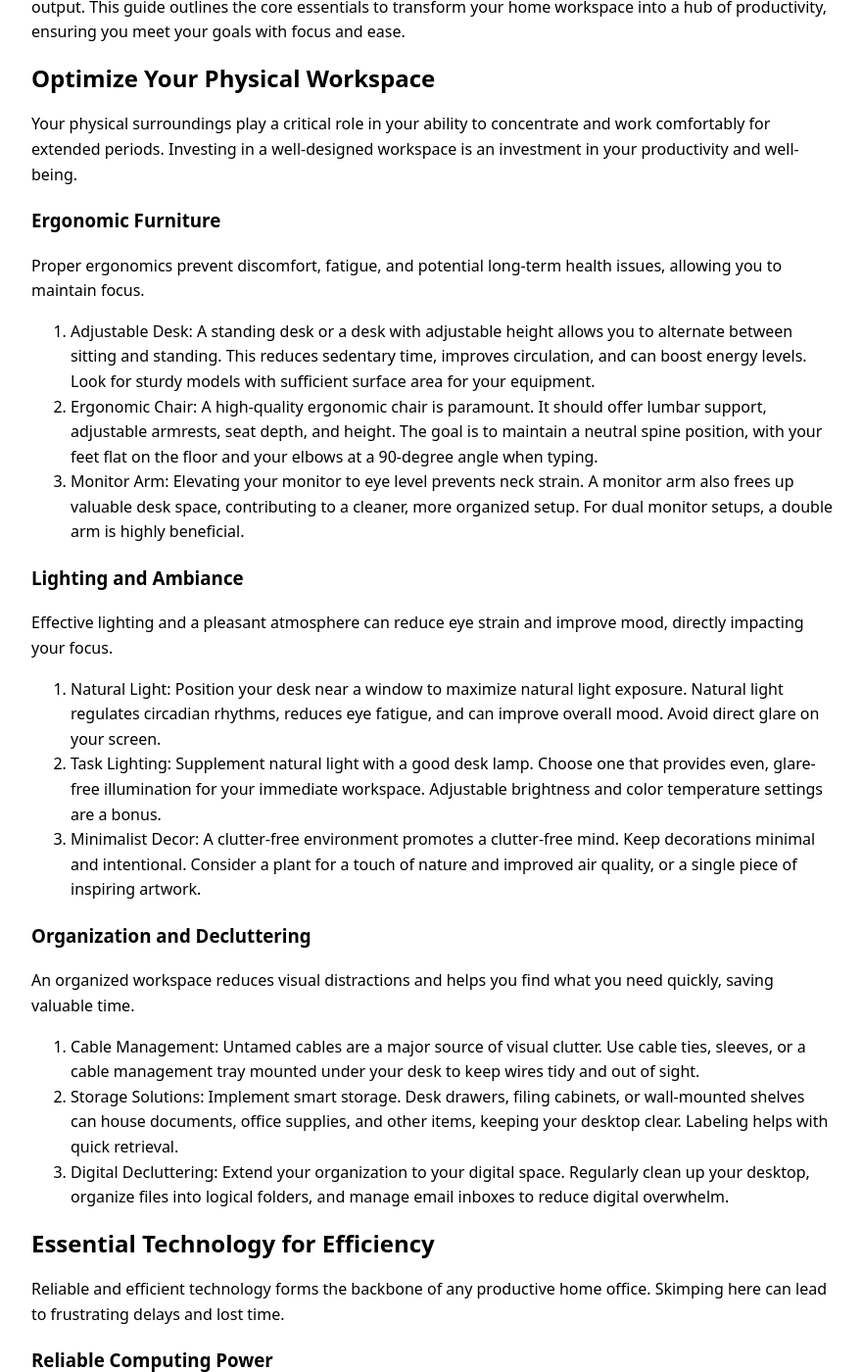
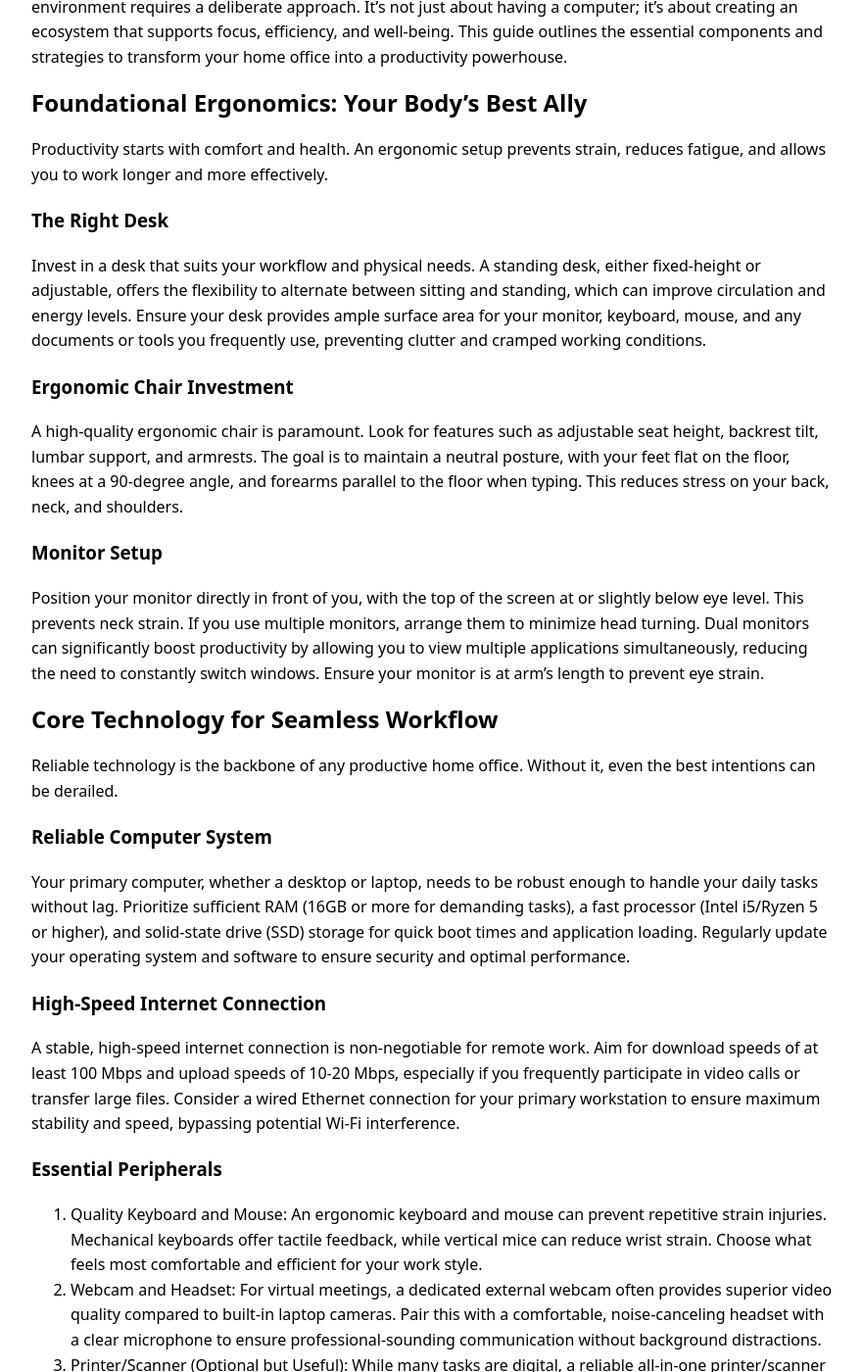
Before and after one commit to ironaclaw/ironaclaw.github.io, a Jekyll site: the page built from _posts/2026-02-12-home-office-productivity-essentials.md, in a window 1280 px wide and 1400 px high, scrolled down 194 px. Shown: the whole window at 98% size, without its empty margins (198-1078 px from the left). Built offline with Jekyll 4.4.1, drawn with Linux system fonts in a browser that asks for light colours; some of the changed text lies outside the part shown.

Commit message:
Add 2026-02-12-home-office-productivity-essentials.md

```diff
--- a/_posts/2026-02-12-home-office-productivity-essentials.md
+++ b/_posts/2026-02-12-home-office-productivity-essentials.md
@@ -11,98 +11,80 @@ model_used: gemini-2.5-flash
 
 # Boost Your Home Office Productivity: Essential Tools and Strategies
 
-Establishing a productive home office is no longer a luxury but a necessity for many professionals and small business owners. The right environment, technology, and habits can significantly impact your efficiency and output. This guide outlines the core essentials to transform your home workspace into a hub of productivity, ensuring you meet your goals with focus and ease.
+The shift to remote work has made the home office a central hub for many professionals and small business owners. While the flexibility is appealing, maintaining high productivity outside a traditional office environment requires a deliberate approach. It's not just about having a computer; it's about creating an ecosystem that supports focus, efficiency, and well-being. This guide outlines the essential components and strategies to transform your home office into a productivity powerhouse.
 
-## Optimize Your Physical Workspace
+## Foundational Ergonomics: Your Body's Best Ally
 
-Your physical surroundings play a critical role in your ability to concentrate and work comfortably for extended periods. Investing in a well-designed workspace is an investment in your productivity and well-being.
+Productivity starts with comfort and health. An ergonomic setup prevents strain, reduces fatigue, and allows you to work longer and more effectively.
 
-### Ergonomic Furniture
+### The Right Desk
+Invest in a desk that suits your workflow and physical needs. A standing desk, either fixed-height or adjustable, offers the flexibility to alternate between sitting and standing, which can improve circulation and energy levels. Ensure your desk provides ample surface area for your monitor, keyboard, mouse, and any documents or tools you frequently use, preventing clutter and cramped working conditions.
 
-Proper ergonomics prevent discomfort, fatigue, and potential long-term health issues, allowing you to maintain focus.
+### Ergonomic Chair Investment
+A high-quality ergonomic chair is paramount. Look for features such as adjustable seat height, backrest tilt, lumbar support, and armrests. The goal is to maintain a neutral posture, with your feet flat on the floor, knees at a 90-degree angle, and forearms parallel to the floor when typing. This reduces stress on your back, neck, and shoulders.
 
-1.  Adjustable Desk: A standing desk or a desk with adjustable height allows you to alternate between sitting and standing. This reduces sedentary time, improves circulation, and can boost energy levels. Look for sturdy models with sufficient surface area for your equipment.
-2.  Ergonomic Chair: A high-quality ergonomic chair is paramount. It should offer lumbar support, adjustable armrests, seat depth, and height. The goal is to maintain a neutral spine position, with your feet flat on the floor and your elbows at a 90-degree angle when typing.
-3.  Monitor Arm: Elevating your monitor to eye level prevents neck strain. A monitor arm also frees up valuable desk space, contributing to a cleaner, more organized setup. For dual monitor setups, a double arm is highly beneficial.
+### Monitor Setup
+Position your monitor directly in front of you, with the top of the screen at or slightly below eye level. This prevents neck strain. If you use multiple monitors, arrange them to minimize head turning. Dual monitors can significantly boost productivity by allowing you to view multiple applications simultaneously, reducing the need to constantly switch windows. Ensure your monitor is at arm's length to prevent eye strain.
 
-### Lighting and Ambiance
+## Core Technology for Seamless Workflow
 
-Effective lighting and a pleasant atmosphere can reduce eye strain and improve mood, directly impacting your focus.
+Reliable technology is the backbone of any productive home office. Without it, even the best intentions can be derailed.
 
-1.  Natural Light: Position your desk near a window to maximize natural light exposure. Natural light regulates circadian rhythms, reduces eye fatigue, and can improve overall mood. Avoid direct glare on your screen.
-2.  Task Lighting: Supplement natural light with a good desk lamp. Choose one that provides even, glare-free illumination for your immediate workspace. Adjustable brightness and color temperature settings are a bonus.
-3.  Minimalist Decor: A clutter-free environment promotes a clutter-free mind. Keep decorations minimal and intentional. Consider a plant for a touch of nature and improved air quality, or a single piece of inspiring artwork.
+### Reliable Computer System
+Your primary computer, whether a desktop or laptop, needs to be robust enough to handle your daily tasks without lag. Prioritize sufficient RAM (16GB or more for demanding tasks), a fast processor (Intel i5/Ryzen 5 or higher), and solid-state drive (SSD) storage for quick boot times and application loading. Regularly update your operating system and software to ensure security and optimal performance.
 
-### Organization and Decluttering
+### High-Speed Internet Connection
+A stable, high-speed internet connection is non-negotiable for remote work. Aim for download speeds of at least 100 Mbps and upload speeds of 10-20 Mbps, especially if you frequently participate in video calls or transfer large files. Consider a wired Ethernet connection for your primary workstation to ensure maximum stability and speed, bypassing potential Wi-Fi interference.
 
-An organized workspace reduces visual distractions and helps you find what you need quickly, saving valuable time.
+### Essential Peripherals
+1.  Quality Keyboard and Mouse: An ergonomic keyboard and mouse can prevent repetitive strain injuries. Mechanical keyboards offer tactile feedback, while vertical mice can reduce wrist strain. Choose what feels most comfortable and efficient for your work style.
+2.  Webcam and Headset: For virtual meetings, a dedicated external webcam often provides superior video quality compared to built-in laptop cameras. Pair this with a comfortable, noise-canceling headset with a clear microphone to ensure professional-sounding communication without background distractions.
+3.  Printer/Scanner (Optional but Useful): While many tasks are digital, a reliable all-in-one printer/scanner can be invaluable for documents that require physical signatures, scanning receipts, or occasional printing. Choose a model with wireless capabilities for convenience.
 
-1.  Cable Management: Untamed cables are a major source of visual clutter. Use cable ties, sleeves, or a cable management tray mounted under your desk to keep wires tidy and out of sight.
-2.  Storage Solutions: Implement smart storage. Desk drawers, filing cabinets, or wall-mounted shelves can house documents, office supplies, and other items, keeping your desktop clear. Labeling helps with quick retrieval.
-3.  Digital Decluttering: Extend your organization to your digital space. Regularly clean up your desktop, organize files into logical folders, and manage email inboxes to reduce digital overwhelm.
+## Software and Digital Tools for Efficiency
 
-## Essential Technology for Efficiency
+Beyond hardware, the right software stack empowers streamlined workflows and effective collaboration.
 
-Reliable and efficient technology forms the backbone of any productive home office. Skimping here can lead to frustrating delays and lost time.
+### Project Management and Task Tracking
+Tools like Asana, Trello, Monday.com, or ClickUp help you organize projects, assign tasks, set deadlines, and track progress. They provide a centralized view of your workload, ensuring nothing falls through the cracks and facilitating collaboration with team members.
 
-### Reliable Computing Power
+### Communication and Collaboration Platforms
+Platforms such as Slack, Microsoft Teams, and Zoom are essential for real-time communication, file sharing, and video conferencing. They help maintain team cohesion and ensure clear, efficient communication, mimicking the spontaneous interactions of a physical office.
 
-Your primary work device needs to be capable of handling your daily tasks without lag.
+### Cloud Storage and Backup
+Services like Google Drive, Dropbox, and OneDrive offer secure cloud storage, allowing you to access your files from anywhere and share them easily. Crucially, they provide automatic backup, protecting your work from hardware failures or accidental deletions. Implement a robust backup strategy, including both cloud and local backups.
 
-1.  High-Performance Computer: Whether a laptop or desktop, ensure your computer has sufficient RAM (16GB recommended for multitasking), a fast processor, and ample SSD storage. This prevents slowdowns when running multiple applications.
-2.  Multiple Monitors: A dual or even triple monitor setup significantly enhances productivity by allowing you to view multiple applications simultaneously without constant alt-tabbing. This is particularly useful for research, coding, design, or data analysis.
+### Focus and Time Management Apps
+Distractions are abundant in a home environment. Apps that employ the Pomodoro Technique (e.g., Forest, Focus@Will) or website blockers (e.g., Freedom, Cold Turkey) can help you maintain focus during work sprints. Calendar apps like Google Calendar or Outlook Calendar are vital for scheduling meetings, blocking out focus time, and managing your daily agenda.
 
-### High-Speed Internet and Connectivity
+## Optimizing Your Workspace Environment
 
-A stable and fast internet connection is non-negotiable for remote work.
+Your physical surroundings significantly impact your mental state and ability to concentrate.
 
-1.  Robust Internet Service Provider (ISP): Choose an ISP that offers reliable service and speeds appropriate for your workload, including video conferencing and large file transfers.
-2.  Quality Router: Invest in a modern Wi-Fi router that can handle multiple devices and provide strong signal coverage throughout your home office. Consider a mesh Wi-Fi system for larger homes.
-3.  Backup Internet: For critical tasks, a mobile hotspot or a secondary internet connection can be a lifesaver during outages.
+### Declutter and Organize
+A cluttered workspace leads to a cluttered mind. Regularly clear your desk of unnecessary items. Use organizers, trays, and digital filing systems to keep your physical and digital spaces tidy. A minimalist approach often fosters a sense of calm and focus.
 
-### Communication Tools
+### Lighting Matters
+Maximize natural light whenever possible. Position your desk near a window to benefit from daylight, which can improve mood and reduce eye strain. Supplement with good task lighting, such as a desk lamp, to illuminate your workspace evenly and reduce shadows, especially during darker hours. Avoid overhead lighting that creates glare on your screen.
 
-Clear communication is vital for collaboration and client interactions.
+### Sound Control
+Minimize auditory distractions. If you live in a noisy environment, consider noise-canceling headphones. White noise generators or ambient sound apps can also help mask disruptive sounds and create a more conducive environment for concentration. Communicate your work hours to family members to establish boundaries.
 
-1.  Noise-Canceling Headset: A comfortable, high-quality headset with a built-in microphone improves audio clarity for virtual meetings and reduces background noise distractions for both you and your callers.
-2.  High-Resolution Webcam: A good external webcam provides superior image quality compared to most built-in laptop cameras, projecting a professional image during video calls.
-3.  Collaboration Software: Tools like Zoom, Microsoft Teams, or Slack facilitate seamless communication, file sharing, and project coordination with colleagues and clients.
+### Personal Touches
+While maintaining a professional environment, add a few personal touches that bring you joy or inspiration, such as a plant, a framed photo, or a piece of art. These small elements can make your workspace feel more inviting and less sterile, contributing to overall well-being.
 
-### Productivity Software and Apps
+## Cultivating Productive Habits
 
-Leverage software to streamline workflows and manage your time effectively.
+The best setup is only as effective as the habits you build around it.
 
-1.  Project Management Software: Tools such as Asana, Trello, or Monday.com help organize tasks, track progress, and collaborate on projects.
-2.  Note-Taking Applications: Digital note-taking apps like Evernote, OneNote, or Notion allow you to capture ideas, organize information, and sync across devices.
-3.  Time Management Tools: Utilize calendar apps for scheduling, and consider productivity timers (e.g., Pomodoro technique apps) to structure work intervals and breaks.
-4.  Cloud Storage: Services like Google Drive, Dropbox, or OneDrive ensure your files are backed up, accessible from anywhere, and easily shareable.
+### Structured Routine
+Establish a consistent daily routine. Start and end your workday at similar times, just as you would in a traditional office. Include regular breaks, lunch, and a clear "shut-down" process to mentally transition out of work mode. This structure helps create boundaries between work and personal life.
 
-## Cultivate Productive Habits and Routines
+### Strategic Breaks
+Avoid burnout by incorporating short, strategic breaks throughout your day. Stand up, stretch, walk away from your screen, or grab a snack. The Pomodoro Technique, with its 25-minute work sprints followed by 5-minute breaks, is an excellent framework for this. Longer breaks are crucial for lunch and to reset your mental focus.
 
-Beyond physical setup and technology, your daily routines and habits are powerful drivers of sustained productivity.
-
-### Structured Workday
-
-Bring structure to your remote work to maintain focus and prevent burnout.
-
-1.  Set Clear Start and End Times: Define your workday boundaries. This helps separate work from personal life and prevents work from spilling into evenings and weekends.
-2.  Schedule Regular Breaks: Incorporate short breaks every 60-90 minutes to stretch, rest your eyes, or grab a drink. A longer lunch break is also essential.
-3.  Prioritize Tasks: Start your day by identifying your most important tasks. Use methods like the Eisenhower Matrix (Urgent/Important) or the ABCDE method to prioritize effectively. Tackle high-priority items when your energy levels are highest.
-
-### Minimize Distractions
-
-Actively manage potential interruptions to maintain deep work.
-
-1.  Notification Management: Turn off non-essential notifications on your computer and phone. Designate specific times to check emails and messages.
-2.  Dedicated "Focus Time": Block out periods in your calendar for uninterrupted, deep work. During these times, avoid checking emails, social media, or engaging in non-work-related activities.
-3.  Communicate Availability: If you share your home with others, establish clear boundaries regarding your work hours. Use a "do not disturb" sign or communicate your focus times to family members.
-
-### Self-Care and Well-being
-
-Sustaining productivity requires attention to your physical and mental health.
-
-1.  Regular Movement: Incorporate short exercise breaks or stretches throughout the day. A quick walk can refresh your mind and body.
-2.  Hydration and Nutrition: Keep water readily available and
+### Minimize Digital Distractions
+Turn off unnecessary notifications on your phone and computer during focused work periods. Resist the urge to check social media or personal emails frequently. Consider using "do not disturb" modes
 
 ## Conclusion
-Optimizing your home office for productivity goes beyond just the right equipment; it's about creating an environment and routine that supports focused work. By strategically combining ergonomic setups, reliable technology, and disciplined habits, you build a foundation for efficiency. Implementing structured workdays, actively minimizing distractions, and prioritizing self-care are equally vital for sustained output. Embrace these essentials to transform your home office into a powerful hub for consistent, high-quality work.
+Creating a productive home office environment hinges on a dual approach: optimizing your physical space and cultivating disciplined work habits. Invest in ergonomic essentials, proper lighting, and sound control to build a comfortable and focused workspace. Complement this with a structured routine, strategic breaks, and active digital distraction management. By integrating these practical strategies, you can transform your home office into a highly efficient and supportive hub for sustained productivity.
```
